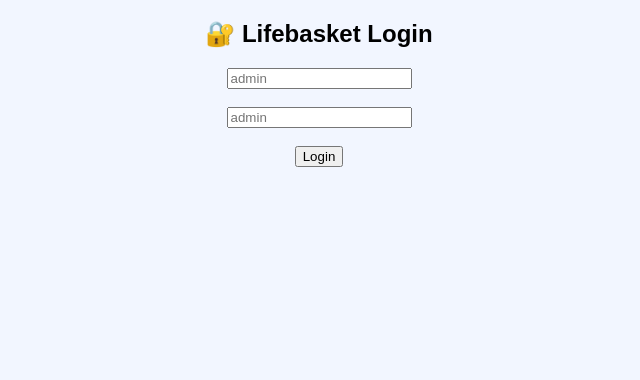
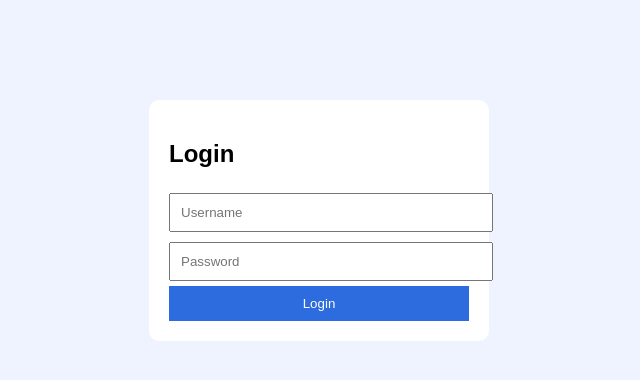
Before and after one commit to jakiya09/inventory-system, a Flask app: page /login in a window 1280 px wide. Shown: the top 380 px of the page, without its empty margins (321-961 px from the left). Run offline with Flask 3, Linux system fonts and the light colour scheme.

Commit message:
Update login.html

```diff
--- a/templates/login.html
+++ b/templates/login.html
@@ -1,17 +1,26 @@
 <!DOCTYPE html>
 <html>
 <head>
-<title>Login</title>
+<title>Login - Lifebasket</title>
+<style>
+body{font-family:Arial;background:#eef3ff}
+.box{width:300px;margin:100px auto;background:white;padding:20px;border-radius:10px}
+input{width:100%;padding:10px;margin:5px 0}
+button{width:100%;padding:10px;background:#2d6cdf;color:white;border:none}
+</style>
 </head>
-<body style="text-align:center; font-family:Arial; background:#f2f6ff">
+<body>
 
-<h2>🔐 Lifebasket Login</h2>
+<div class="box">
+<h2>Login</h2>
 
 <form method="POST">
-<input name="username" placeholder="admin"><br><br>
-<input name="password" type="password" placeholder="admin"><br><br>
+<input name="username" placeholder="Username">
+<input name="password" type="password" placeholder="Password">
 <button>Login</button>
 </form>
 
+</div>
+
 </body>
 </html>
```
